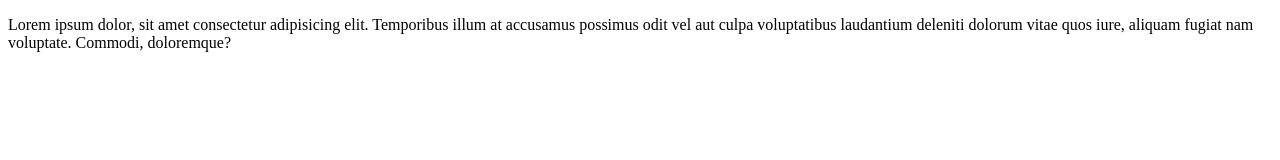
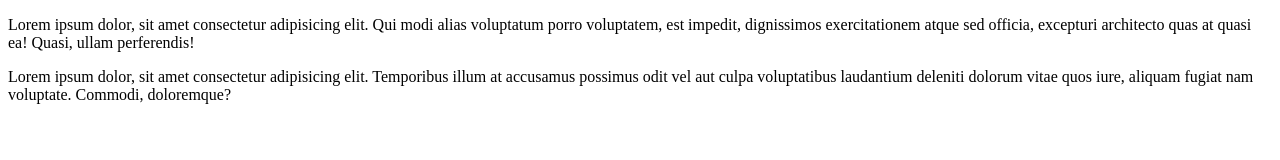
Before and after one commit to Jeankameshera/projet-d-ensemble, a plain HTML site: page index.html in a window 1280 px wide. Drawn offline with Linux system fonts and the light colour scheme.

Commit message:
creation de tout les fichier

```diff
--- a/index.html
+++ b/index.html
@@ -7,6 +7,7 @@
     <title>Document</title>
 </head>
 <body>
+    <p>Lorem ipsum dolor, sit amet consectetur adipisicing elit. Qui modi alias voluptatum porro voluptatem, est impedit, dignissimos exercitationem atque sed officia, excepturi architecto quas at quasi ea! Quasi, ullam perferendis!</p>
     <p>Lorem ipsum dolor, sit amet consectetur adipisicing elit. Temporibus illum at accusamus possimus odit vel aut culpa voluptatibus laudantium deleniti dolorum vitae quos iure, aliquam fugiat nam voluptate. Commodi, doloremque?</p>
 </body>
 </html>
```
